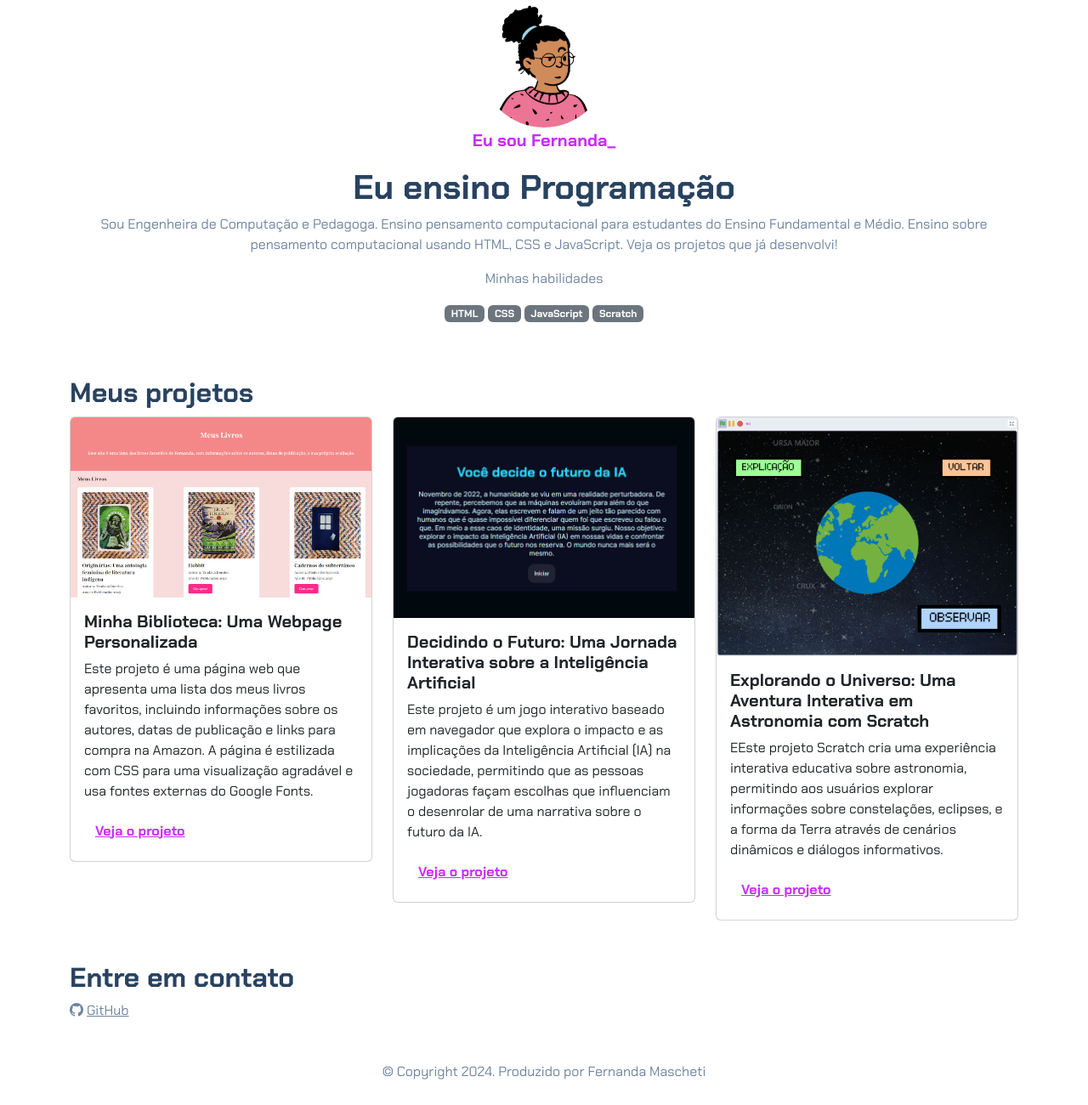
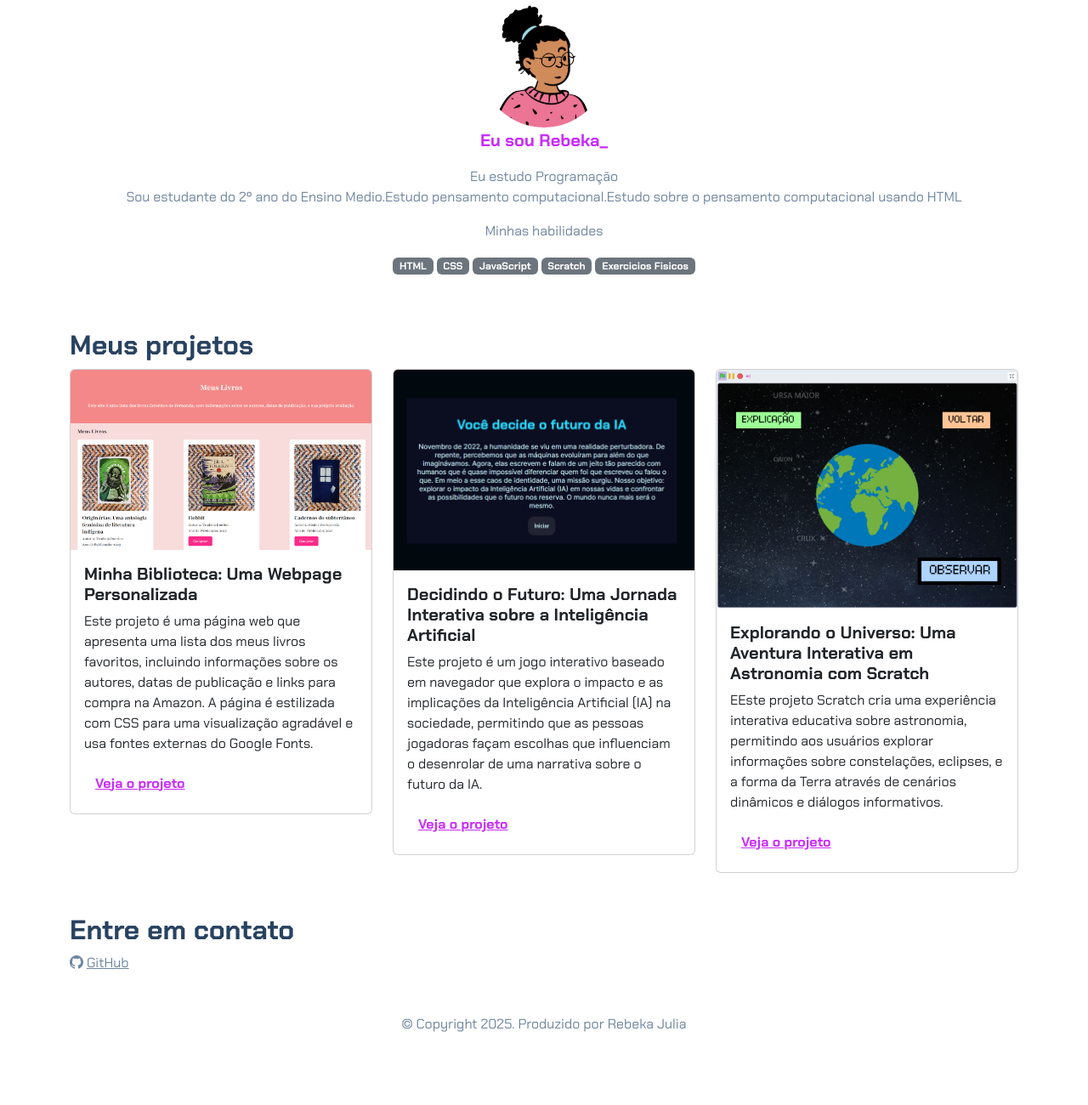
Before and after one commit to Beka320/my-portyfolio, a plain HTML site: page index.html in a window 1280 px wide. Shown: the whole page at 85% size. Drawn offline with nearby package versions, Linux system fonts and the light colour scheme.

Commit message:
mod file

```diff
--- a/index.html
+++ b/index.html
@@ -14,17 +14,18 @@
     <header class="container text-center">
         <img src="img/avatar-perfil.png" alt="avatar da Fernanda" class="rounded-circle" width="150" height="150"
             srcset="">
-        <p class="lead">Eu sou Fernanda_</p>
-        <h1>Eu ensino Programação</h1>
-        <p>Sou Engenheira de Computação e Pedagoga. Ensino pensamento computacional para estudantes do Ensino
-            Fundamental e Médio. Ensino sobre pensamento computacional usando HTML, CSS e JavaScript. Veja os projetos
-            que já desenvolvi!</p>
+        <p class="lead">Eu sou Rebeka_</p
+        <h1>Eu estudo Programação</h1>
+        <p>Sou estudante do 2º ano do Ensino Medio.Estudo pensamento computacional.Estudo sobre o pensamento computacional usando HTML
+
         <p>Minhas habilidades</p>
         <div>
             <p class="badge bg-secondary">HTML</p>
             <p class="badge bg-secondary">CSS</p>
             <p class="badge bg-secondary">JavaScript</p>
             <p class="badge bg-secondary">Scratch</p>
+            <p class="badge bg-secondary">Exercicios Fisicos</p>
+
         </div>
     </header>
     <main class="container mt-5">
@@ -208,9 +209,9 @@
         <h2>Entre em contato</h2>
         <div>
             <i class="bi bi-github"></i>
-            <a href="https://github.com/femascheti">GitHub</a>
+            <a href="https://github.com/Beka320">GitHub</a>
         </div>
-        <p class="my-5 text-center">© Copyright 2024. Produzido por Fernanda Mascheti</p>
+        <p class="my-5 text-center">© Copyright 2025. Produzido por Rebeka Julia</p>
     </footer>
 
     <script src="https://cdn.jsdelivr.net/npm/bootstrap@5.3.2/dist/js/bootstrap.bundle.min.js"></script>
```
